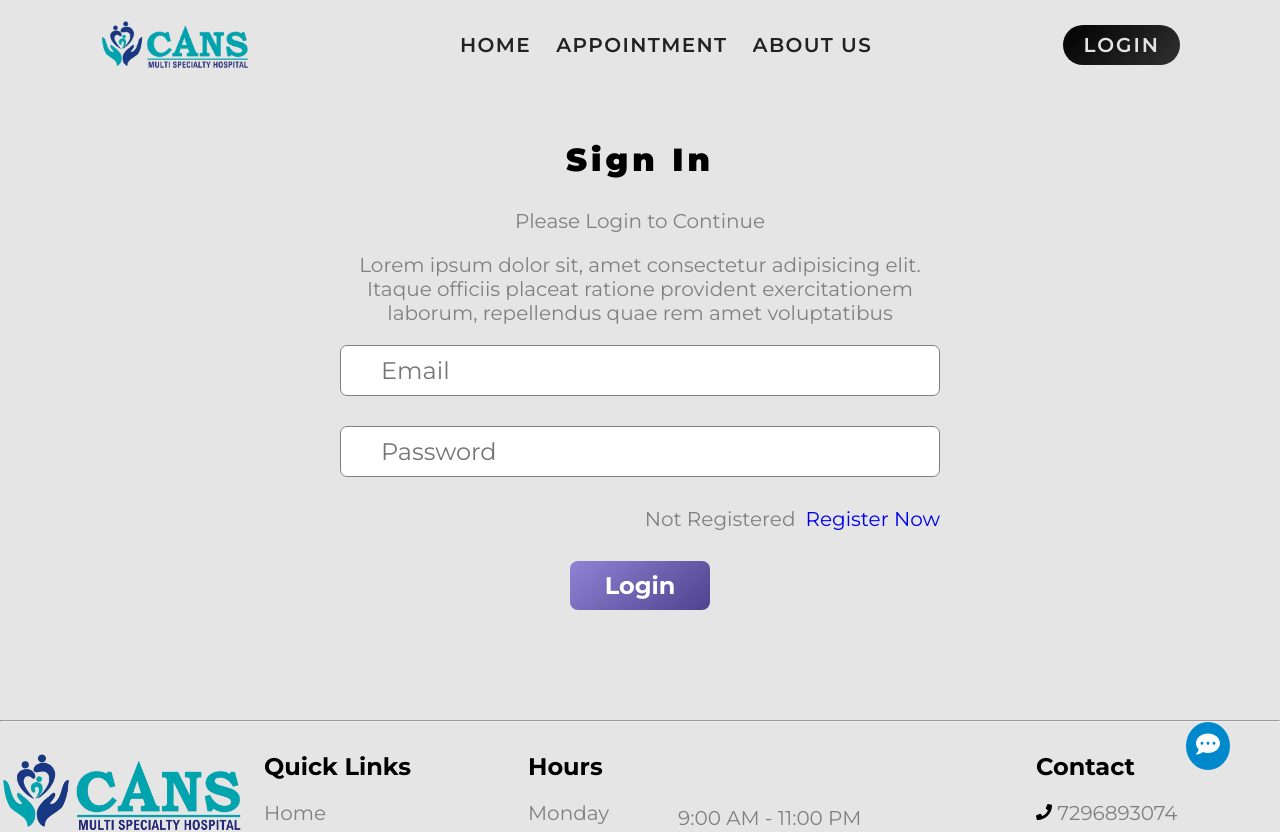
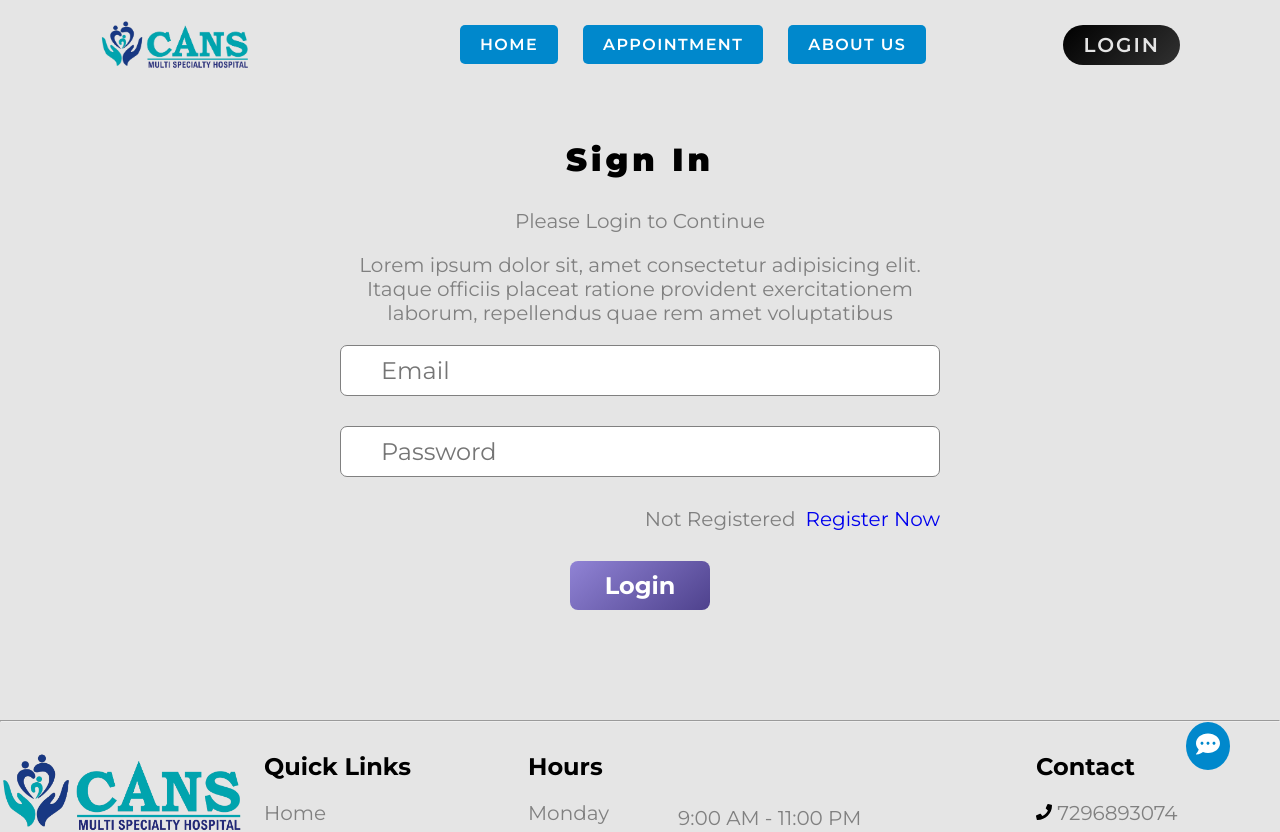
Before and after one commit to saksham1728/HMS-MANAGEMENT, a React (Vite) app in the folder frontend/: page /login in a window 1280 px wide. Shown: the top 832 px of the page. Built offline with nearby package versions, Linux system fonts and the light colour scheme; no server answers.

Commit message:
Update Navbar.jsx

```diff
--- a/frontend/src/components/Navbar.jsx
+++ b/frontend/src/components/Navbar.jsx
@@ -42,9 +42,51 @@ const Navbar = () => {
         </div>
             <div className={show ? "navLinks showmenu":"navLinks"}>
                 <div className="links">
-                    <Link to={"/"} onClick={()=>setShow(!show)} >HOME </Link>
-                    <Link to={"/appointment"} onClick={()=>setShow(!show)}>APPOINTMENT </Link>
-                    <Link to={"/about"} onClick={()=>setShow(!show)} >ABOUT US </Link>
+                    <Link
+                        to="/"
+                        onClick={() => setShow(!show)}
+                        style={{
+                            color: '#fff',
+                            textDecoration: 'none',
+                            backgroundColor: '#0088cc',
+                            padding: '10px 20px',
+                            borderRadius: '5px',
+                            margin: '5px 0',
+                            fontSize: '16px'
+                        }}
+                    >
+                        HOME
+                    </Link>
+                    <Link
+                        to="/appointment"
+                        onClick={() => setShow(!show)}
+                        style={{
+                            color: '#fff',
+                            textDecoration: 'none',
+                            backgroundColor: '#0088cc',
+                            padding: '10px 20px',
+                            borderRadius: '5px',
+                            margin: '5px 0',
+                            fontSize: '16px'
+                        }}
+                    >
+                        APPOINTMENT
+                    </Link>
+                    <Link
+                        to="/about"
+                        onClick={() => setShow(!show)}
+                        style={{
+                            color: '#fff',
+                            textDecoration: 'none',
+                            backgroundColor: '#0088cc',
+                            padding: '10px 20px',
+                            borderRadius: '5px',
+                            margin: '5px 0',
+                            fontSize: '16px'
+                        }}
+                    >
+                        ABOUT US
+                    </Link>
                 </div>
                 {
                 isAuthenticated ?
```
